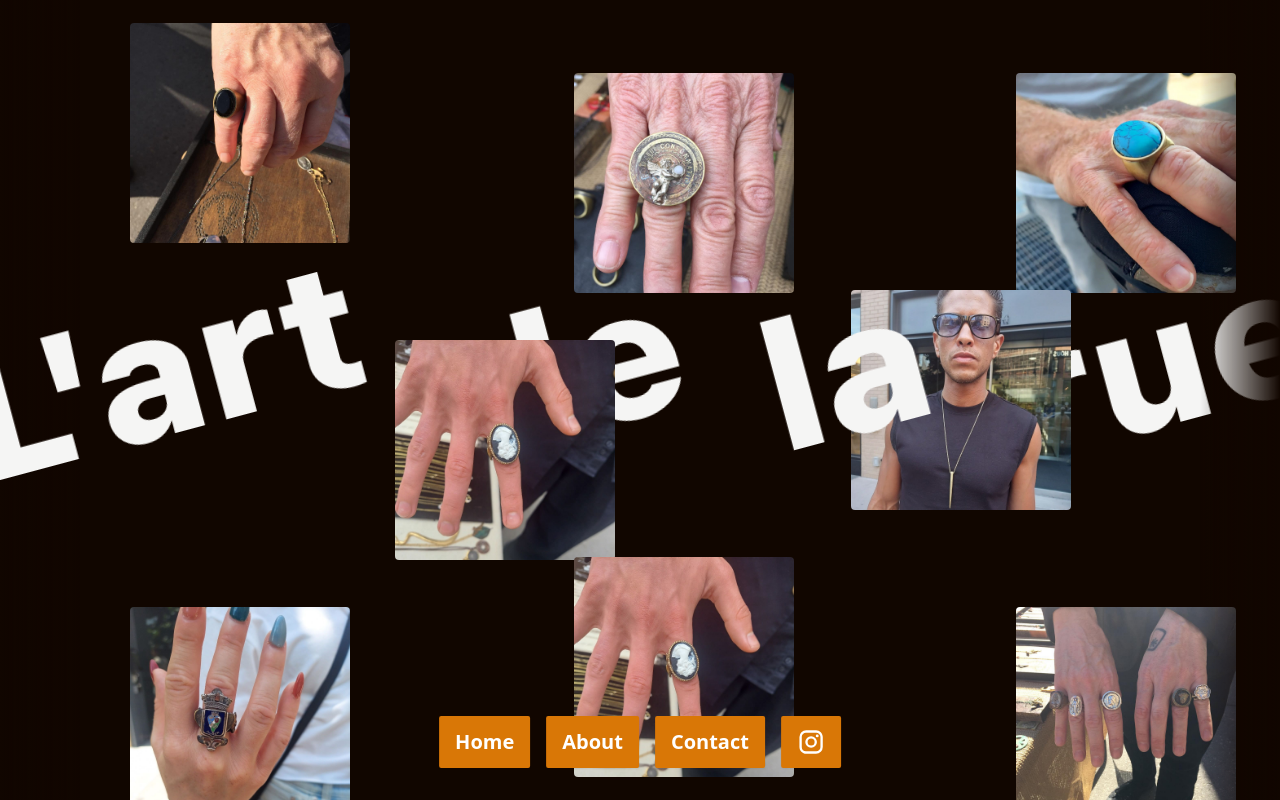
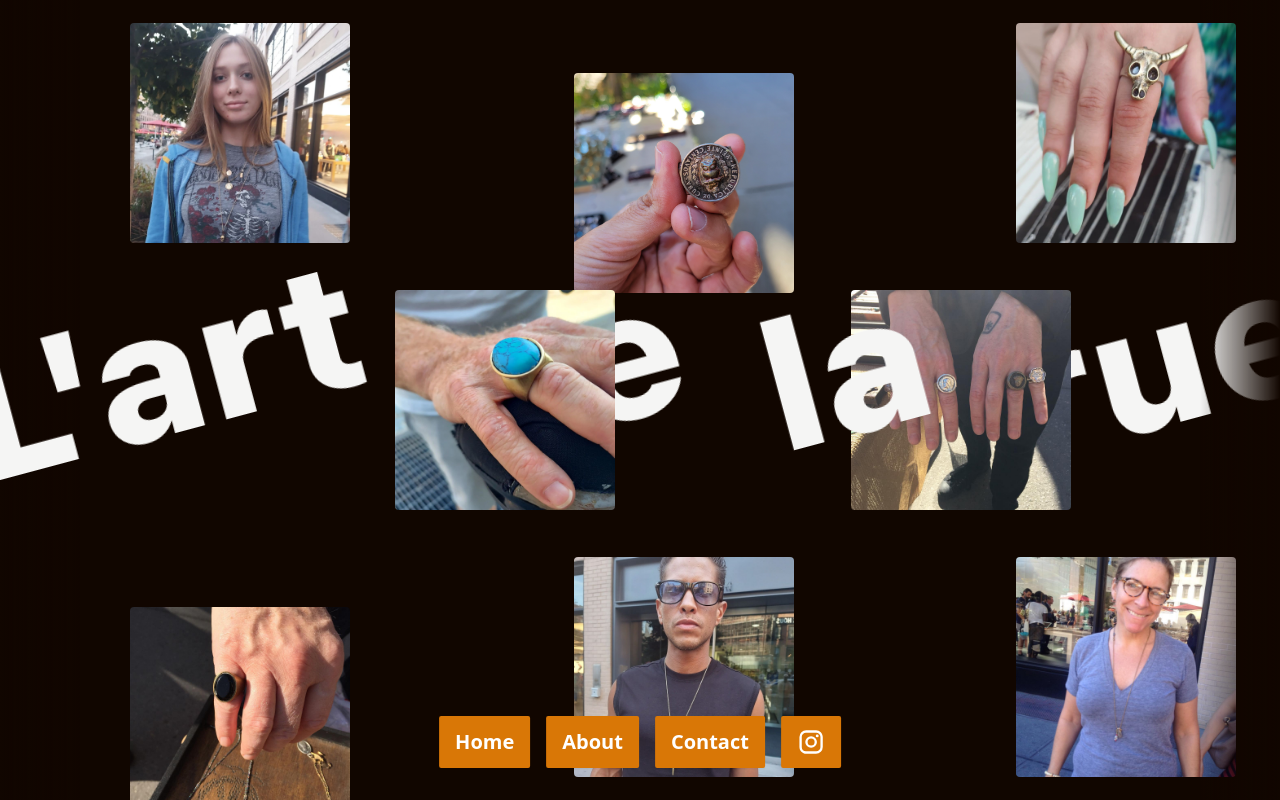
Before and after one commit to michaelsynan/lart, a Nuxt app: page / in a window 1280 px wide. Built offline with nearby package versions, Linux system fonts and the light colour scheme; a web font is replaced by a local one.

Commit message:
Image row component update

```diff
--- a/components/MainRow.vue
+++ b/components/MainRow.vue
@@ -1,10 +1,9 @@
 <script setup>
 import { ref, reactive, onMounted } from 'vue';
 
-const { speed = 1 } = defineProps(['speed']);
+const { images, speed = 1 } = defineProps(['images', 'speed']);
 const boxRefs = Array(4).fill(null).map(() => ref(null));
 const state = reactive({ step: speed, isHovered: false });
-const images = Array.from({ length: 14 }, (_, i) => `${i + 1}.jpg`);
 
 function getRandomImage() {
   return images[Math.floor(Math.random() * images.length)];
@@ -120,6 +119,4 @@ onMounted(() => {
   }
 }
 
-
-
 </style>
--- a/pages/index.vue
+++ b/pages/index.vue
@@ -1,12 +1,25 @@
 <script setup lang="ts">
-import { ref, onMounted } from 'vue';
+import { ref, onMounted, defineProps } from 'vue';
+
 const { delay = 0 } = defineProps(['delay']);
 const online = useOnline(); // Assuming useOnline is imported or defined
 const showWords = ref([false, false, false, false]);
 
+// Define images array and shuffle function
+const images = Array.from({ length: 14 }, (_, i) => `${i + 1}.jpg`);
+
+function shuffleArray(array) {
+  for (let i = array.length - 1; i > 0; i--) {
+    const j = Math.floor(Math.random() * (i + 1));
+    [array[i], array[j]] = [array[j], array[i]];
+  }
+}
+
+shuffleArray(images); // Randomize the images array
+
 definePageMeta({
   layout: 'home'
-})
+});
 
 onMounted(() => {
   setTimeout(() => { showWords.value[0] = true; }, delay + 1000);
@@ -15,6 +28,7 @@ onMounted(() => {
   setTimeout(() => { showWords.value[3] = true; }, delay + 2500);
 });
 </script>
+
 <template>
   <div class="relative flex flex-col w-full h-screen">
     <!-- Mobile only -->
@@ -36,9 +50,9 @@ onMounted(() => {
         <div v-if="showWords[3]" class="text-outline mainheading -rotate-15 text-stone-100 ">rue</div>
       </div>
     </div>
-    <MainRow :speed="2" />
-    <MainRow :delay="1000" :speed="3" />
-    <MainRow :delay="2000" :speed="2" />
+    <MainRow :speed="2" :images="images.slice(0, 4)" />
+  <MainRow :delay="1000" :speed="3" :images="images.slice(4, 8)" />
+  <MainRow :delay="2000" :speed="2" :images="images.slice(8, 12)" />
   </div>
 </template>
 
```
